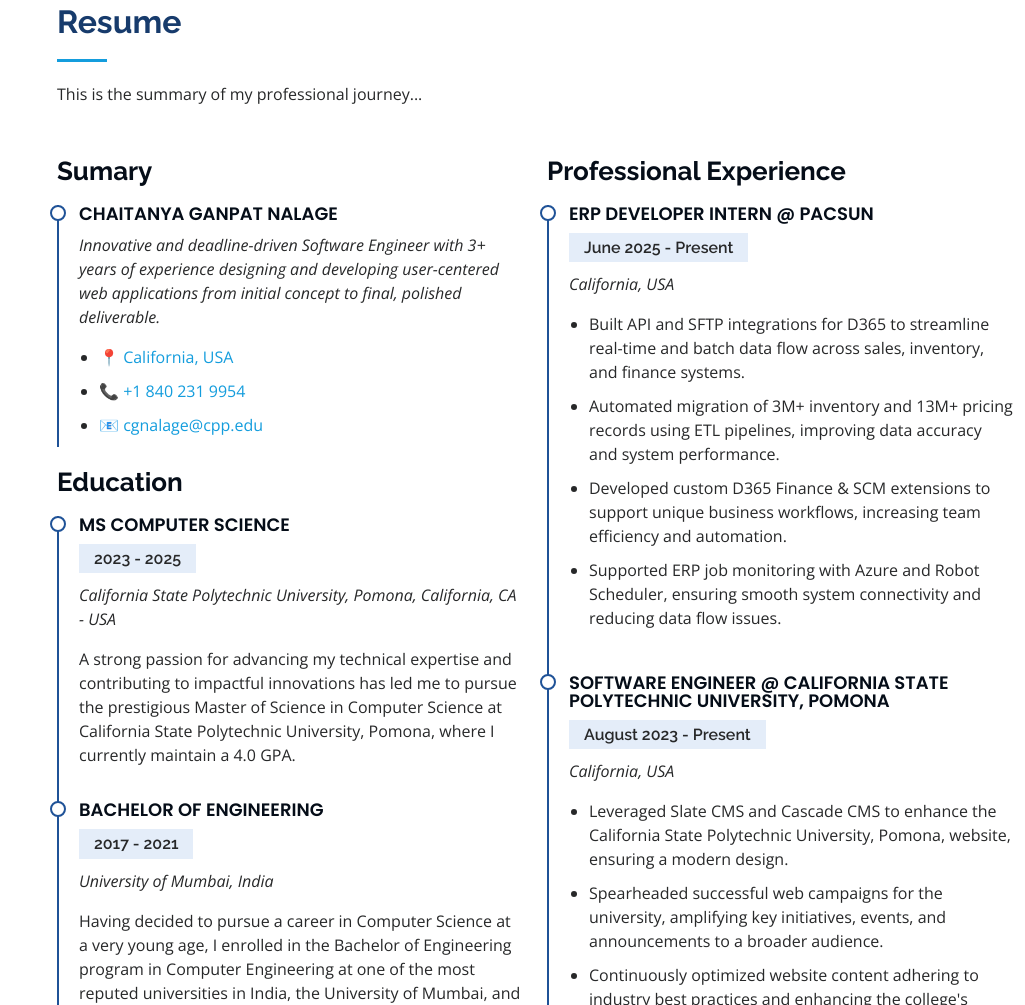
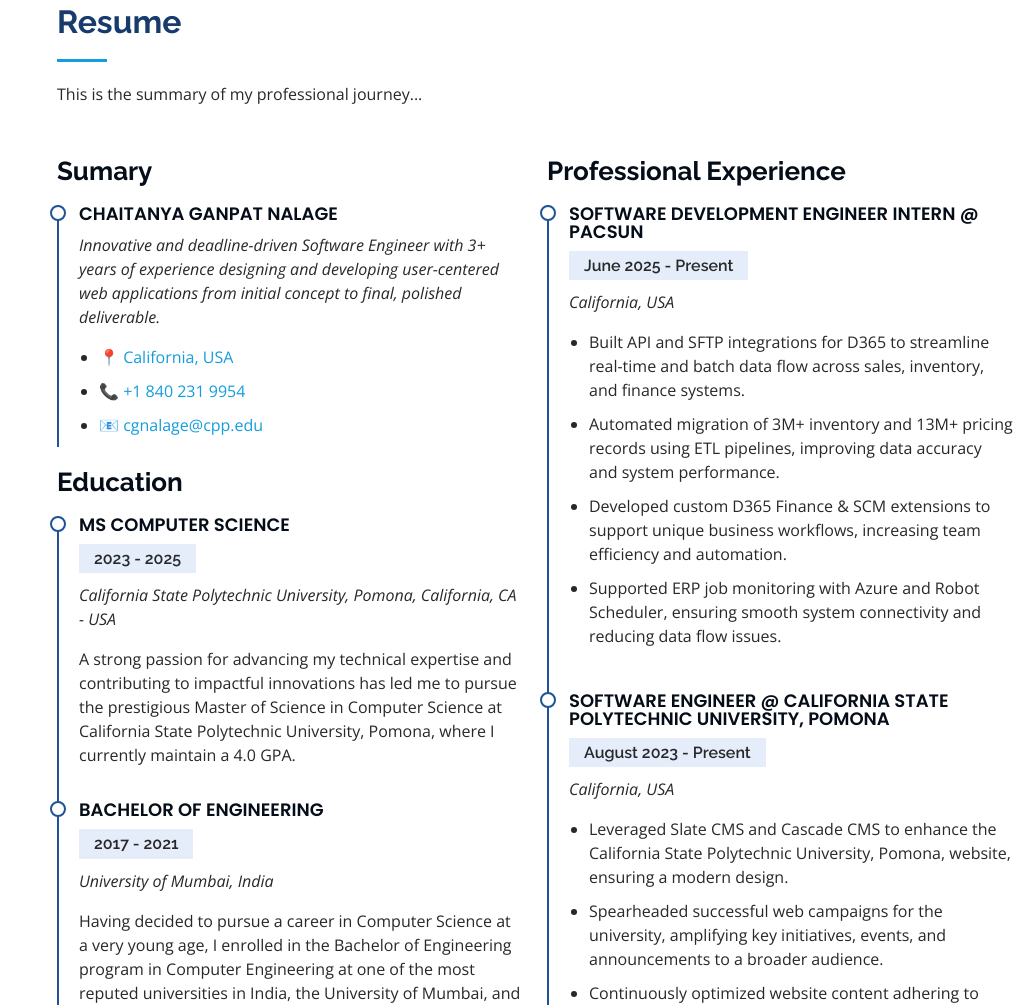
Before and after one commit to chaitanyanalage/PersonalWebsite, a plain HTML site: page index.html in a window 1280 px wide. Shown: the part 3114-4119 px from the top of the page, without its empty margins (255-1280 px from the left). Drawn offline with nearby package versions, Linux system fonts and the light colour scheme.

Commit message:
Software Development Engineer Intern

```diff
--- a/index.html
+++ b/index.html
@@ -707,7 +707,7 @@
             <div class="col-lg-6" data-aos="fade-up" data-aos-delay="100">
               <h3 class="resume-title">Professional Experience</h3>
               <div class="resume-item">
-                <h4>ERP Developer Intern @ PacSun</h4>
+                <h4>Software Development Engineer Intern @ PacSun</h4>
                 <h5>June 2025 - Present</h5>
                 <p><em>California, USA </em></p>
                 <ul>
```
